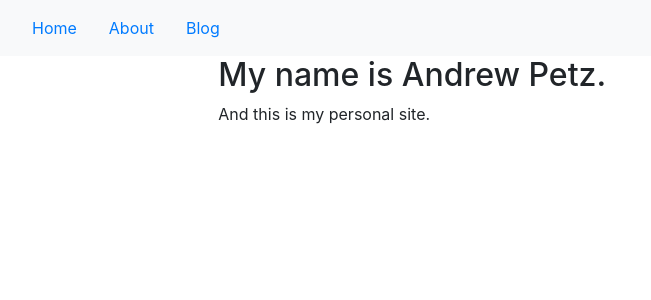
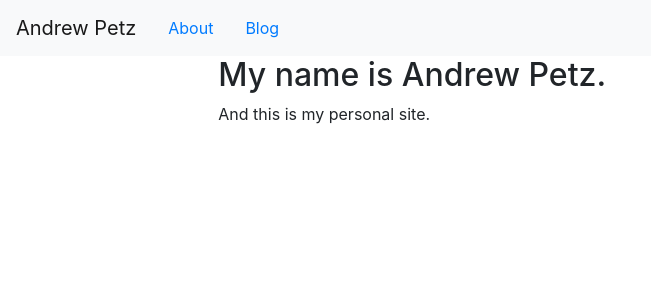
Before and after one commit to AndrewPetz/andrewpetz.github.io, a Jekyll site: the page built from index.html, in a window 1280 px wide. Shown: the top 300 px of the page, without its empty margins (0-651 px from the left). Built offline with Jekyll 4.4.1, drawn with Linux system fonts in a browser that asks for light colours; nearby versions of some CDN libraries.

Commit message:
Update navbar

```diff
--- a/_config.yml
+++ b/_config.yml
@@ -15,4 +15,3 @@ defaults:
 
 baseurl: ""
 url: "https://andrewpetz.github.io"
-theme: jekyll-theme-modernist
--- a/_data/navigation.yml
+++ b/_data/navigation.yml
@@ -1,5 +1,3 @@
-- name: Home
-  link: /
 - name: About
   link: /about.html
 - name: Blog
--- a/_includes/navigation.html
+++ b/_includes/navigation.html
@@ -1,14 +1,17 @@
 <nav class="navbar navbar-expand-lg navbar-light bg-light">
+  <a class="navbar-brand" href="/">Andrew Petz</a>
   <button class="navbar-toggler" type="button" data-toggle="collapse" data-target="#navbarSupportedContent"
     aria-controls="navbarSupportedContent" aria-expanded="false" aria-label="Toggle navigation">
     <span class="navbar-toggler-icon"></span>
   </button>
+  <div class="collapse navbar-collapse" id="navbarSupportedContent">
     <ul class="nav">
       {% for item in site.data.navigation %}
       <li class="nav-item">
-      <a href="{{ item.link }}" {% if page.url==item.link %}class="nav-link active" {% else %} class="nav-link" {%
-        endif %}>{{ item.name }}</a>
+        <a href="{{ item.link }}" {% if page.url==item.link %}class="nav-link active" {% else %}class="nav-link"
+          {%endif %}>{{ item.name }}</a>
       </li>
       {% endfor %}
     </ul>
+  </div>
 </nav>
```
Lines whose indentation alone changed are shown as unchanged.
